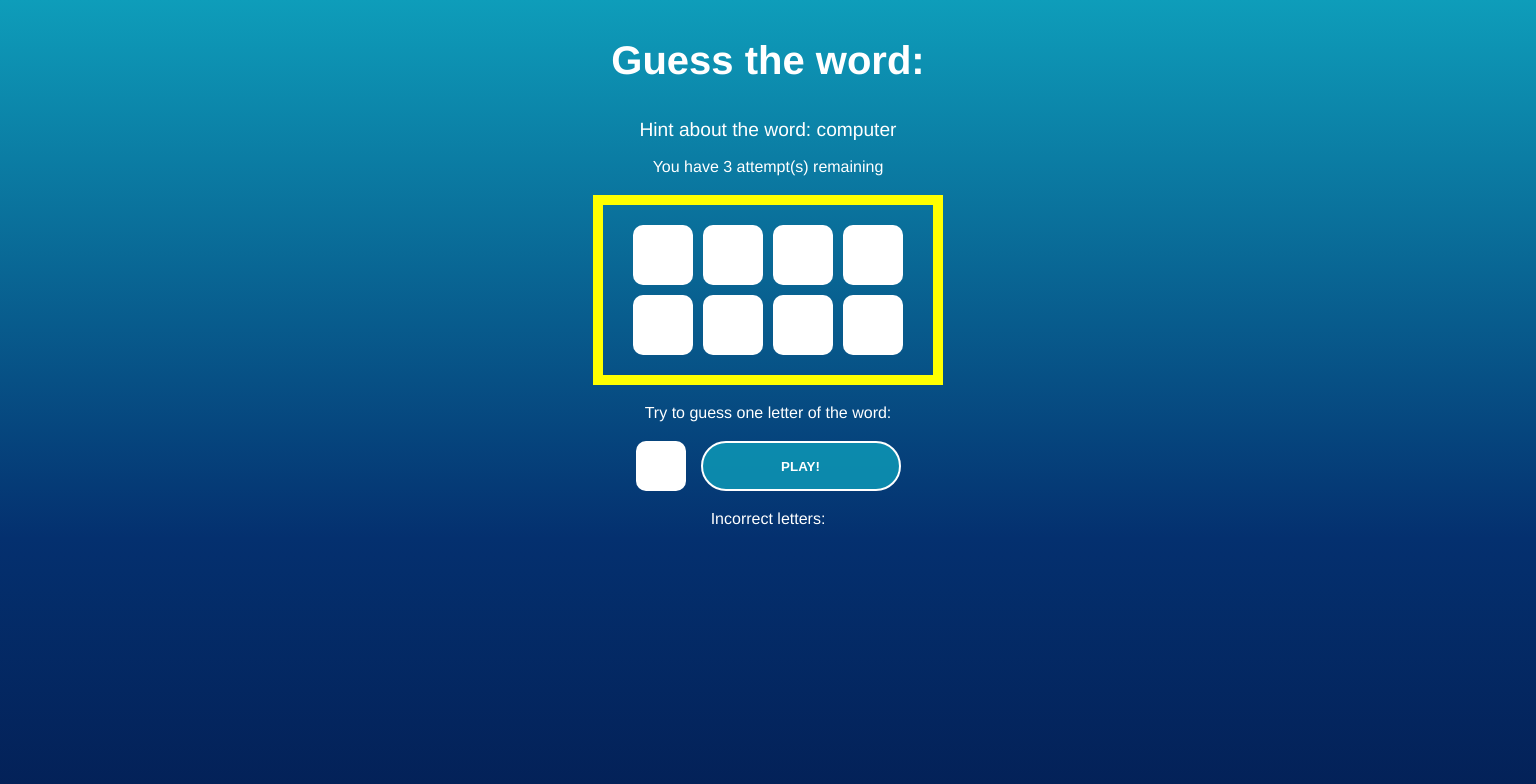
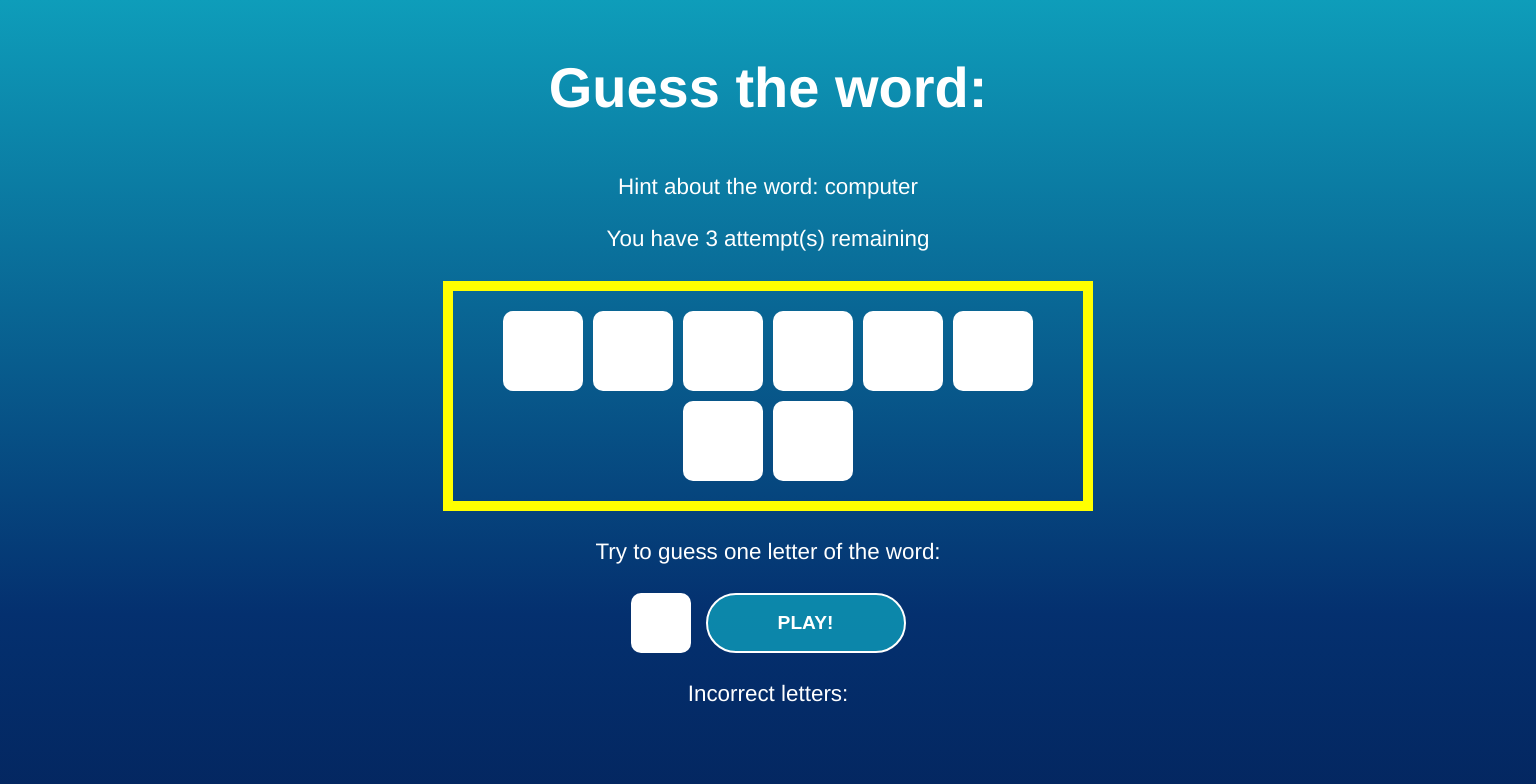
Before and after one commit to marcelosdaros/Secret-Word, a React (Create React App) app: page / in a window 1536 px wide. Both pictures are taken after a click on the button "START GAME". Shown: the top 784 px of the page. Built offline with nearby package versions, Linux system fonts and the light colour scheme.

Commit message:
adjusting CSS for bigger screens

```diff
--- a/src/components/begin/Begin.module.css
+++ b/src/components/begin/Begin.module.css
@@ -2,5 +2,12 @@
   color: white;
   font-size: 1.2em;
   padding: 0px 5px;
-  margin-bottom: 20px;
+  margin-bottom: 40px;
 }
+
+@media screen and (min-width: 1450px) {
+  .text {
+    margin-bottom: 60px;
+    font-size: 1.4em;
+  }
+}
--- a/src/components/block/Block.module.css
+++ b/src/components/block/Block.module.css
@@ -4,5 +4,12 @@
   background-color: white;
   border-radius: 10px;
   padding-top: 20px;
-  font-size: 1.4em;
+  font-size: 2.5em;
 }
+
+@media screen and (min-width: 1450px) {
+  .block {
+    height: 80px;
+    width: 80px;
+  }
+}
--- a/src/components/end/End.module.css
+++ b/src/components/end/End.module.css
@@ -2,5 +2,12 @@
   color: white;
   font-size: 1.2em;
   padding: 0px 5px;
-  margin-bottom: 20px;
+  margin-bottom: 40px;
 }
+
+@media screen and (min-width: 1450px) {
+  .text {
+    margin-bottom: 60px;
+    font-size: 1.4em;
+  }
+}
--- a/src/components/header/Header.js
+++ b/src/components/header/Header.js
@@ -3,8 +3,8 @@ import style from './Header.module.css'
 const Header = ({ title }) => {
 
   return (
-    <header>
-      <h1 className={style.header}>{title}</h1>
+    <header className={style.header}>
+      <h1>{title}</h1>
     </header>
   )
 }
--- a/src/components/header/Header.module.css
+++ b/src/components/header/Header.module.css
@@ -1,4 +1,12 @@
 .header {
+  font-size: 14px;
   margin: 40px;
   color: white;
 }
+
+@media screen and (min-width: 1450px) {
+  .header {
+    margin: 60px;
+    font-size: 1.4em;
+  }
+}
--- a/src/components/play/Play.module.css
+++ b/src/components/play/Play.module.css
@@ -38,3 +38,36 @@
     font-size: 1.3em;
     text-align: center;
   }
+
+@media screen and (min-width: 750px) {
+  .description, .text {
+    font-size: 1.3em;
+  }
+
+  .block_area {
+    max-width: 650px;
+  }
+}
+
+@media screen and (min-width: 1450px) {
+  .description, .text {
+    font-size: 1.4em;
+    margin-bottom: 30px;
+  }
+
+  .block_area {
+    margin-bottom: 30px;
+  }
+
+  .input_wrapper {
+    display: flex;
+    justify-content: center;
+    gap: 15px;
+    margin-bottom: 30px;
+  }
+
+    .input {
+      height: 60px;
+      width: 60px;
+    }
+}
--- a/src/index.css
+++ b/src/index.css
@@ -29,3 +29,9 @@ button:hover {
   cursor: pointer;
   background-color: rgba(4,48,111,1);
 }
+
+@media screen and (min-width: 750px) {
+  button {
+    font-size: 1.2em;
+  }
+}
```
